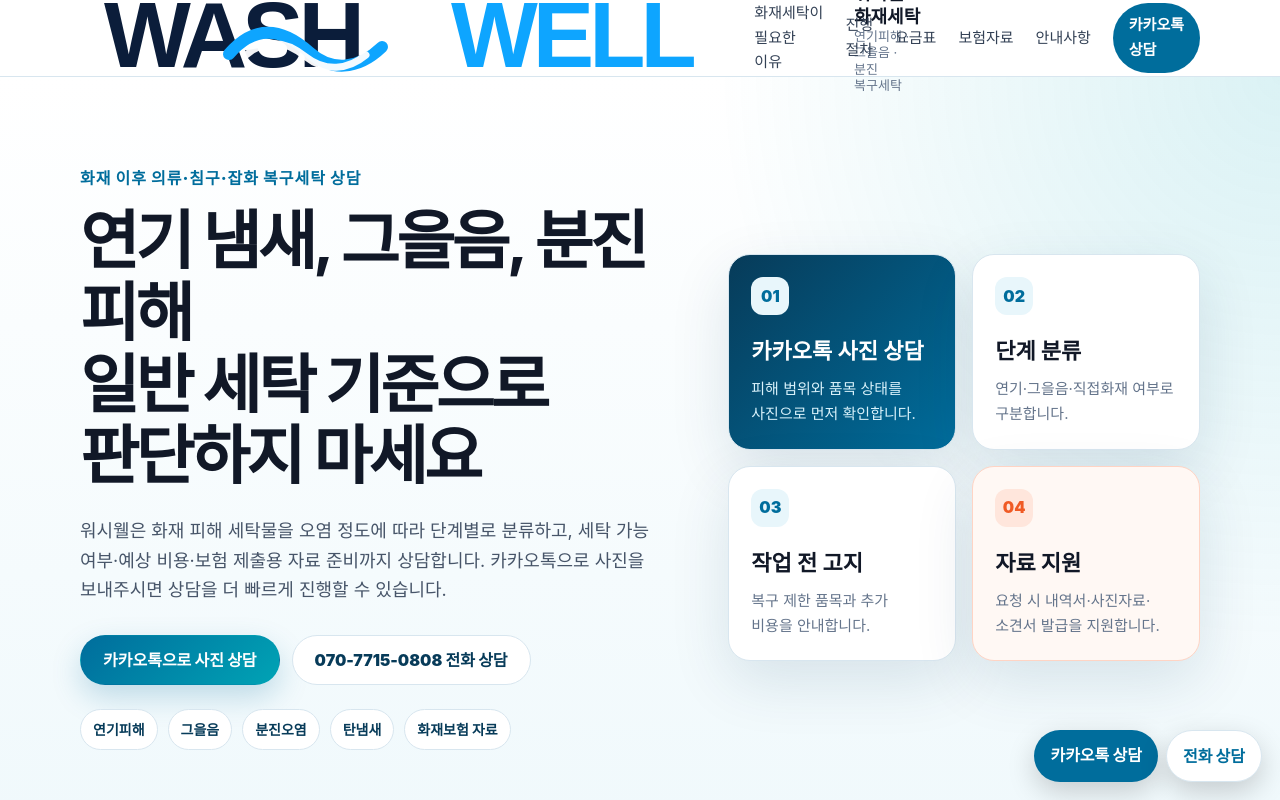
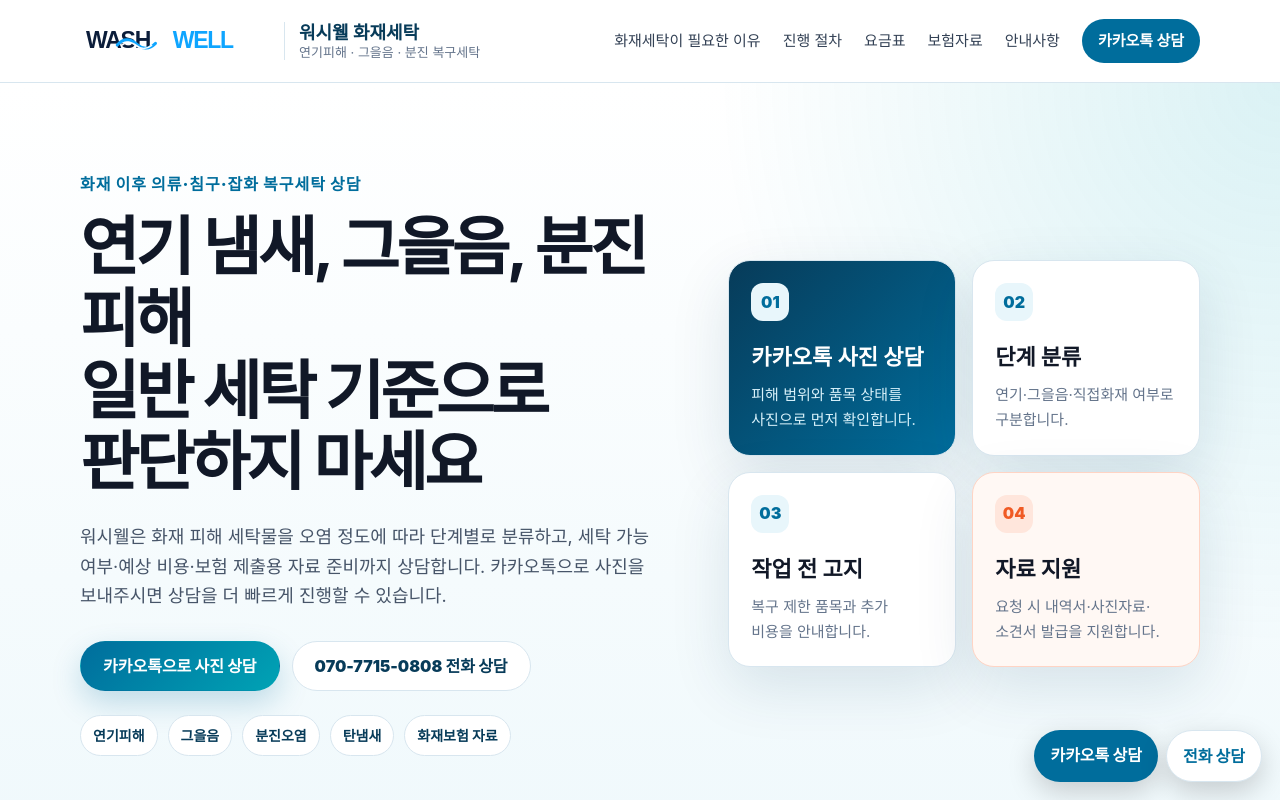
Before and after one commit to ssdunkss-arch/washwell_fire_official, a plain HTML site: page index.html in a window 1280 px wide. Shown: the top 800 px of the page. Drawn offline with Linux system fonts and the light colour scheme.

Commit message:
Update styles for Washwell logo asset

```diff
--- a/styles.css
+++ b/styles.css
@@ -17,12 +17,13 @@ html{scroll-behavior:smooth}
 body{margin:0;font-family:-apple-system,BlinkMacSystemFont,"Segoe UI","Noto Sans KR",Roboto,sans-serif;color:var(--ink);background:var(--bg);line-height:1.65;word-break:keep-all}
 a{color:inherit;text-decoration:none}
 .container{width:min(1120px,calc(100% - 40px));margin:0 auto}
-.site-header{position:sticky;top:0;z-index:30;background:rgba(255,255,255,.92);border-bottom:1px solid var(--line);backdrop-filter:blur(14px)}
-.header-inner{height:76px;display:flex;align-items:center;justify-content:space-between;gap:24px}
+.site-header{position:sticky;top:0;z-index:30;background:rgba(255,255,255,.94);border-bottom:1px solid var(--line);backdrop-filter:blur(14px)}
+.header-inner{height:82px;display:flex;align-items:center;justify-content:space-between;gap:24px}
 .brand{display:flex;align-items:center;gap:14px;min-width:0}
+.brand-logo{display:block;width:190px;max-width:38vw;height:auto}
 .brand-mark{display:inline-flex;align-items:center;justify-content:center;width:88px;height:54px;border:2px solid var(--blue);border-radius:18px;color:var(--blue);font-weight:900;font-size:21px;line-height:.9;letter-spacing:.02em;background:white}
 .brand-mark span{font-size:13px;vertical-align:top;margin-left:2px}
-.brand-copy{display:flex;flex-direction:column;line-height:1.25}.brand-copy strong{font-size:18px}.brand-copy em{font-style:normal;color:var(--muted);font-size:13px}
+.brand-copy{display:flex;flex-direction:column;line-height:1.25;border-left:1px solid var(--line);padding-left:14px}.brand-copy strong{font-size:18px;color:var(--deep)}.brand-copy em{font-style:normal;color:var(--muted);font-size:13px}
 .nav{display:flex;align-items:center;gap:22px;font-size:15px;color:#334155}.nav a{padding:8px 0}.nav a:hover{color:var(--blue)}.nav-cta{background:var(--blue);color:white!important;padding:10px 16px!important;border-radius:999px;font-weight:800}
 .menu-btn{display:none;width:44px;height:44px;border:1px solid var(--line);border-radius:12px;background:#fff}.menu-btn span{display:block;width:20px;height:2px;background:var(--deep);margin:5px auto;border-radius:99px}
 .hero{padding:88px 0 72px;background:radial-gradient(circle at top right,rgba(0,163,181,.14),transparent 38%),linear-gradient(180deg,#fff 0%,#f0f9fc 100%)}
@@ -38,5 +39,5 @@ a{color:inherit;text-decoration:none}
 .insurance-section{background:white}.notice-grid{display:grid;grid-template-columns:1fr 1.45fr;gap:26px}.notice-card h2{font-size:30px;color:var(--deep);margin:0 0 18px}.notice-card ul{padding:0;margin:0;list-style:none;display:grid;gap:12px}.notice-card li{position:relative;padding-left:28px}.notice-card li:before{content:"✓";position:absolute;left:0;top:0;color:var(--blue);font-weight:900}.notice-card.cancel{border-color:#ffc7b0}.notice-card.cancel h2{color:var(--orange)}.notice-card.cancel li:before{color:var(--orange)}.notice-card.cancel p{color:#475569}.example{margin-top:18px;border:1px solid #ffd0bd;background:#fff7f2;border-radius:16px;padding:16px;font-weight:800;color:#7c2d12}.example span{display:inline-flex;margin-right:8px;background:#fff;color:var(--orange);border:1px solid var(--orange);border-radius:999px;padding:2px 10px}
 .cta-section{background:linear-gradient(135deg,var(--deep),var(--blue));color:white}.cta-card{text-align:center}.cta-card h2{color:white}.cta-card p{color:#ddf3fb;max-width:720px;margin:16px auto 0}.cta-card .btn.secondary{background:rgba(255,255,255,.12);color:white;border-color:rgba(255,255,255,.32)}
 .site-footer{background:#052f45;color:#d9f2fb;padding:34px 0}.footer-inner{display:flex;justify-content:space-between;gap:28px;align-items:flex-start}.footer-inner p{margin:6px 0 0;color:#a8d4e4;font-size:14px}.floating-cta{position:fixed;right:18px;bottom:18px;z-index:25;display:flex;gap:8px}.floating-cta a{background:var(--blue);color:white;border-radius:999px;padding:12px 16px;font-weight:900;box-shadow:0 10px 28px rgba(0,0,0,.18)}.floating-cta a:nth-child(2){background:#fff;color:var(--blue);border:1px solid var(--line)}
-@media (max-width:960px){.nav{display:none;position:absolute;top:76px;left:0;right:0;background:#fff;border-bottom:1px solid var(--line);padding:20px;flex-direction:column;align-items:flex-start}.nav.open{display:flex}.menu-btn{display:block}.hero-grid,.split-grid,.notice-grid{grid-template-columns:1fr}.hero{padding-top:52px}.hero-panel{grid-template-columns:1fr 1fr}.process-grid{grid-template-columns:repeat(3,1fr)}.stage-grid{grid-template-columns:1fr 1fr}.footer-inner{flex-direction:column}.formula-card div{font-size:22px}}
-@media (max-width:640px){.container{width:min(100% - 28px,1120px)}.brand-mark{width:72px;height:46px;font-size:17px}.brand-copy em{display:none}.hero h1{font-size:34px}.hero-panel,.process-grid,.stage-grid{grid-template-columns:1fr}.section{padding:58px 0}.formula-card div{display:grid;grid-template-columns:1fr;text-align:center}.floating-cta{left:12px;right:12px}.floating-cta a{flex:1;text-align:center}.price-tools input{width:100%}.tabs{width:100%}.tab{flex:1}}
+@media (max-width:960px){.nav{display:none;position:absolute;top:82px;left:0;right:0;background:#fff;border-bottom:1px solid var(--line);padding:20px;flex-direction:column;align-items:flex-start}.nav.open{display:flex}.menu-btn{display:block}.hero-grid,.split-grid,.notice-grid{grid-template-columns:1fr}.hero{padding-top:52px}.hero-panel{grid-template-columns:1fr 1fr}.process-grid{grid-template-columns:repeat(3,1fr)}.stage-grid{grid-template-columns:1fr 1fr}.footer-inner{flex-direction:column}.formula-card div{font-size:22px}.brand-copy{display:none}.brand-logo{width:178px;max-width:58vw}}
+@media (max-width:640px){.container{width:min(100% - 28px,1120px)}.brand-logo{width:156px;max-width:60vw}.hero h1{font-size:34px}.hero-panel,.process-grid,.stage-grid{grid-template-columns:1fr}.section{padding:58px 0}.formula-card div{display:grid;grid-template-columns:1fr;text-align:center}.floating-cta{left:12px;right:12px}.floating-cta a{flex:1;text-align:center}.price-tools input{width:100%}.tabs{width:100%}.tab{flex:1}}
```
